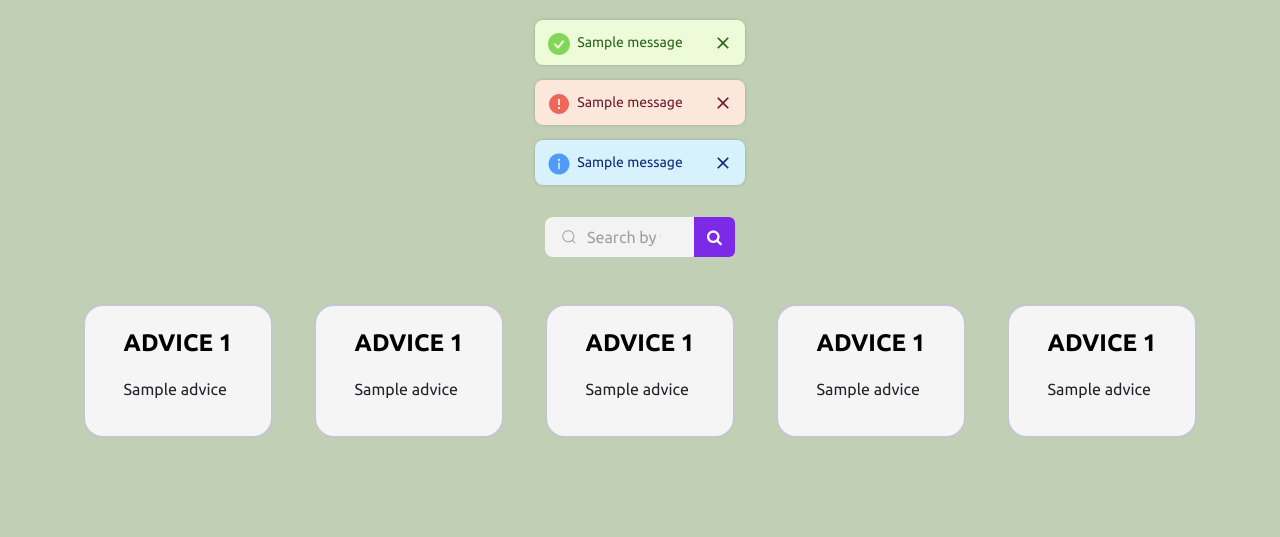
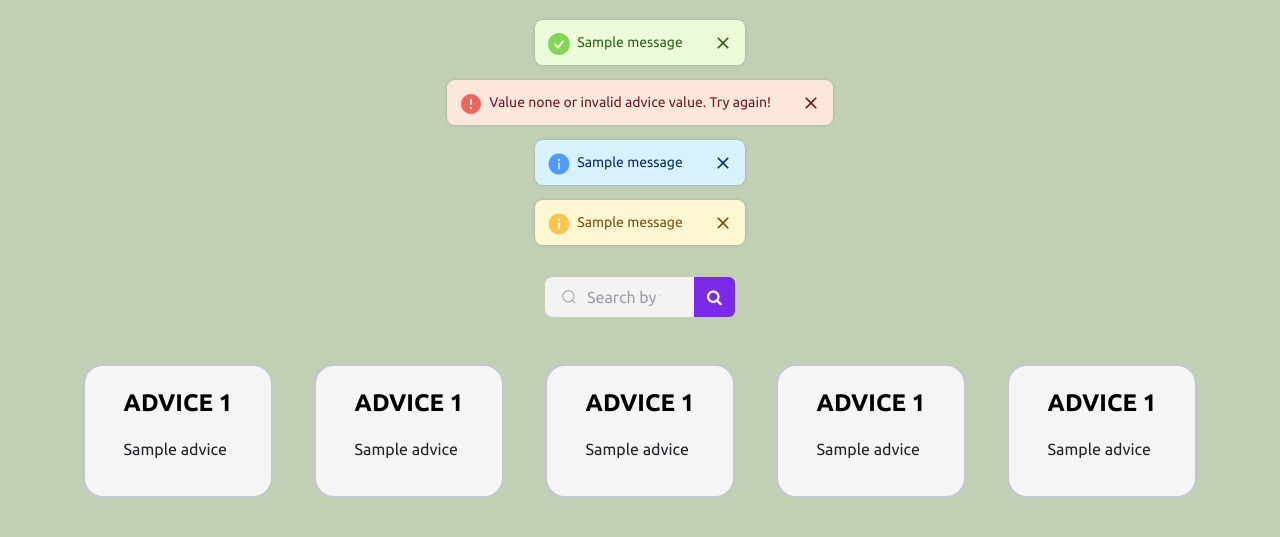
Before and after one commit to oBrunoz/advice-web, a Flask app: page /search in a window 1280 px wide. Shown: the part 95-632 px from the top of the page. Run offline with Flask 3, Linux system fonts and the light colour scheme; one stand-in notice (Sample message) is shown; a database or web service that is not in the repository returns one stand-in record (values such as "Sample title"); data that the repository does not hold is empty.

Commit message:
fixed some search problems

```diff
--- a/advice_web/routes/views.py
+++ b/advice_web/routes/views.py
@@ -1,4 +1,4 @@
-from flask import jsonify, request, render_template, flash, redirect, session
+from flask import jsonify, request, render_template, flash, redirect, session, url_for
 from jinja2 import Environment, Template, exceptions
 from advice_web import app
 from advice_web.modules.config import responseAPI_ID, responseAPI_SEARCH
@@ -18,9 +18,6 @@ def favoriteAdvice(id_advice):
     if request.method == 'POST':
         checkedFav = request.form.get('checkFav')
 
-        if id_advice is None:
-            flash('Value none or invalid advice value.', 'error')
-
         print(id_advice)
         try:
             if checkedFav:
@@ -30,15 +27,14 @@ def favoriteAdvice(id_advice):
                     else:
                         session['fav_advice_ids'].append(id_advice)
                         print(session['fav_advice_ids'])
-                    flash('Advice successfully added to favorite list', 'success')
+                    flash(f'Advice {id_advice} successfully added to favorite list', 'success')
             else:
                 if 'fav_advice_ids' in session and id_advice in session['fav_advice_ids']:
                     session['fav_advice_ids'].remove(id_advice)
                     print(session['fav_advice_ids'])
-                    flash('Advice removed from favorite list', 'success')
-                if 'fav_advice_ids' not in session:
-                    flash('Advice is not in your favorites list.', 'error')
-                flash('Sorry, we encountered an error while trying to add it to your favorites. Please try again later or contact an administrator for assistance.', 'info')
+                    flash(f'Advice {id_advice} removed from favorite list', 'warning')
+                else:
+                    flash('Sorry, we encountered an error while trying to add it to your favorites. Please try again later or contact an administrator for assistance.', 'info')
 
         except KeyError as e:
             flash('An error occurred while accessing session data.', 'error')
@@ -77,10 +73,11 @@ def fav_advice():
 def search_advice():
     inputSearch = request.args.get('tag', type=str)
 
-    if inputSearch == None:
+    if inputSearch is None or inputSearch.strip() == '':
         all_results = getAllAdvices()
+        flash('Value none or invalid advice value. Try again!', 'error')
+        return render_template('pesquisar.html', getAll=all_results)
 
-        return render_template('pesquisar.html', getAll=all_results)
     else:
         response = requests.get(f'{responseAPI_SEARCH}{inputSearch}')
 
--- a/advice_web/static/style.css
+++ b/advice_web/static/style.css
@@ -120,6 +120,24 @@ header {
 
 .info__close path {
     fill: #0C2A75;
+}
+
+.warning {
+    background: #FEF7D1;
+}
+
+.warning__icon path {
+    fill: #F7C752;
+}
+
+.warning__title {
+    font-weight: 500;
+    font-size: 14px;
+    color: #755118;
+}
+
+.warning__close path {
+    fill: #755118;
 }
 
 /* END MSG */
@@ -382,23 +400,27 @@ section .advice__content .content {
     background-repeat: no-repeat;
 }
 
-.buttons__fav > form > button > input + label i {
+.buttons__fav > form, .buttons__fav > button {
+    cursor: pointer;
+}
+
+.buttons__fav > form > input + label {
     color: whitesmoke;
 }
 
-.buttons__fav > form > button > input:checked + label i {
+.buttons__fav > form > input:checked + label {
     color: #ffeb49;
 }
 
-.buttons__fav > button:hover > input + label i {
+.buttons__fav > button:hover > input + label {
     cursor: pointer;
     transition: all 0.7s;
     color: red;
 }
 
-.buttons__fav > form > button:hover > input + label i {
+.buttons__fav > form:hover > input + label {
+    cursor: pointer;
     transition: all 0.5s;
-    cursor: pointer;
     color: #ffea49be;
 }
 
@@ -605,6 +627,11 @@ section .advice__content .content {
     border-radius: 3rem;
     padding: 8px 17px;
     left: 38%;
+    cursor: pointer;
+}
+
+.input_star {
+    display: none;
 }
 
 .buttons__fav {
--- a/advice_web/templates/__msg.html
+++ b/advice_web/templates/__msg.html
@@ -43,6 +43,20 @@
     {% endfor %}
     {% endif %}
     {% endwith %}
+
+    {% with msg = get_flashed_messages(category_filter=["warning"]) %}
+    {% if msg %}
+    {% for msg in msg%}
+    <div class="warning msg__container">
+        <div class="msg__icon warning__icon">
+          <svg fill="none" height="24" viewBox="0 0 24 24" width="24" xmlns="http://www.w3.org/2000/svg"><path d="m12 1.5c-5.79844 0-10.5 4.70156-10.5 10.5 0 5.7984 4.70156 10.5 10.5 10.5 5.7984 0 10.5-4.7016 10.5-10.5 0-5.79844-4.7016-10.5-10.5-10.5zm.75 15.5625c0 .1031-.0844.1875-.1875.1875h-1.125c-.1031 0-.1875-.0844-.1875-.1875v-6.375c0-.1031.0844-.1875.1875-.1875h1.125c.1031 0 .1875.0844.1875.1875zm-.75-8.0625c-.2944-.00601-.5747-.12718-.7808-.3375-.206-.21032-.3215-.49305-.3215-.7875s.1155-.57718.3215-.7875c.2061-.21032.4864-.33149.7808-.3375.2944.00601.5747.12718.7808.3375.206.21032.3215.49305.3215.7875s-.1155.57718-.3215.7875c-.2061.21032-.4864.33149-.7808.3375z" fill="#393a37"></path></svg>
+        </div>
+        <div class="warning__title">{{msg}}</div>
+        <div class="msg__close warning__close"><svg xmlns="http://www.w3.org/2000/svg" width="20" viewBox="0 0 20 20" height="20"><path fill="#393a37" d="m15.8333 5.34166-1.175-1.175-4.6583 4.65834-4.65833-4.65834-1.175 1.175 4.65833 4.65834-4.65833 4.6583 1.175 1.175 4.65833-4.6583 4.6583 4.6583 1.175-1.175-4.6583-4.6583z"></path></svg></div>
+    </div>
+    {% endfor %}
+    {% endif %}
+    {% endwith %}
 </div>
 {% endif %}
 
--- a/advice_web/templates/pesquisar.html
+++ b/advice_web/templates/pesquisar.html
@@ -14,7 +14,7 @@
 </form>
 
 {% if response_search %}
-    {% if response_search['total_results'] != "0" %}
+    {% if response_search['total_results'] is not none%}
         <div class="values__advice">
             <div class="total_results">
                 <p>Results found: {{response_search['total_results']}}</p>
@@ -29,8 +29,8 @@
                     </div>
                     <div class="buttons__fav">
                         <button type="button" class="card-button card-button_fav" data-bs-toggle="modal" data-bs-target="#modal-{{find['id']}}"><input type="checkbox" class=""><label for="btn__fav"><i class="fa fa-heart" aria-hidden="true"></i></label></button>
-                        <form action="{{ url_for('favoriteAdvice', id_advice=find['id']) }}" method="post">
-                            <button type="submit" class="card-button card-button_fav"><input onchange="this.form.submit()" type="checkbox" name="checkFav" {% if find['id'] in session['fav_advice_ids'] %} checked {% else %} {% endif %}><label for="btn__fav"><i class="fa fa-star" aria-hidden="true"></i></label></button>
+                        <form action="{{ url_for('favoriteAdvice', id_advice=find['id']) }}" class="card-button card-button_fav" method="post">
+                            <input class="input_star" type="checkbox" onchange="this.form.submit()" name="checkFav" id="btn__fav{{ find['id'] }}" {% if find['id'] in session['fav_advice_ids'] %} checked {% else %}  {% endif %}><label for="btn__fav{{ find['id'] }}"><i class="fa fa-star" aria-hidden="true"></i></label>
                         </form>
                         <button type="button" class="card-button card-button_fav" data-bs-toggle="modal" data-bs-target="#modal-{{find['id']}}"><input type="checkbox" class=""><i class="fa fa-info" aria-hidden="true"></i></button>
                     </div>
@@ -64,6 +64,8 @@
                   </div>
                 {% endfor %}
             </div>
+            {% elif response_search['total_results'] < 0 %}
+            <h1>erro mané</h1>
     {% endif %}
     {% else %}
     <div class="values__advice">
@@ -77,8 +79,8 @@
                 </div>
                 <div class="buttons__fav">
                     <button type="button" class="card-button card-button_fav" data-bs-toggle="modal" data-bs-target="#modal-{{find['slip']['id']}}"><input type="checkbox" class=""><label for="btn__fav"><i class="fa fa-heart" aria-hidden="true"></i></label></button>
-                    <form action="{{ url_for('favoriteAdvice', id_advice=find['slip']['id']) }}" method="post">
-                        <button type="submit" class="card-button card-button_fav" data-bs-toggle="modal"><input type="checkbox" class="" onchange="this.form.submit()" {% if find['slip']['id'] in session['fav_advice_ids'] %}checked{% endif %}><label for="btn__fav"><i class="fa fa-star" aria-hidden="true"></i></label></button>
+                    <form action="{{ url_for('favoriteAdvice', id_advice=find['slip']['id']) }}" class="card-button card-button_fav" method="post">
+                        <input class="input_star" type="checkbox" onchange="this.form.submit()" name="checkFav" id="btn__fav{{ find['slip']['id'] }}" {% if find['slip']['id'] in session['fav_advice_ids'] %} checked {% else %}  {% endif %}><label for="btn__fav{{ find['slip']['id'] }}"><i class="fa fa-star" aria-hidden="true"></i></label>
                     </form>
                     <button type="button" class="card-button card-button_fav" data-bs-toggle="modal" data-bs-target="#modal_all-{{find['slip']['id']}}"><input type="checkbox" class=""><i class="fa fa-info" aria-hidden="true"></i></button>
                 </div>
```
